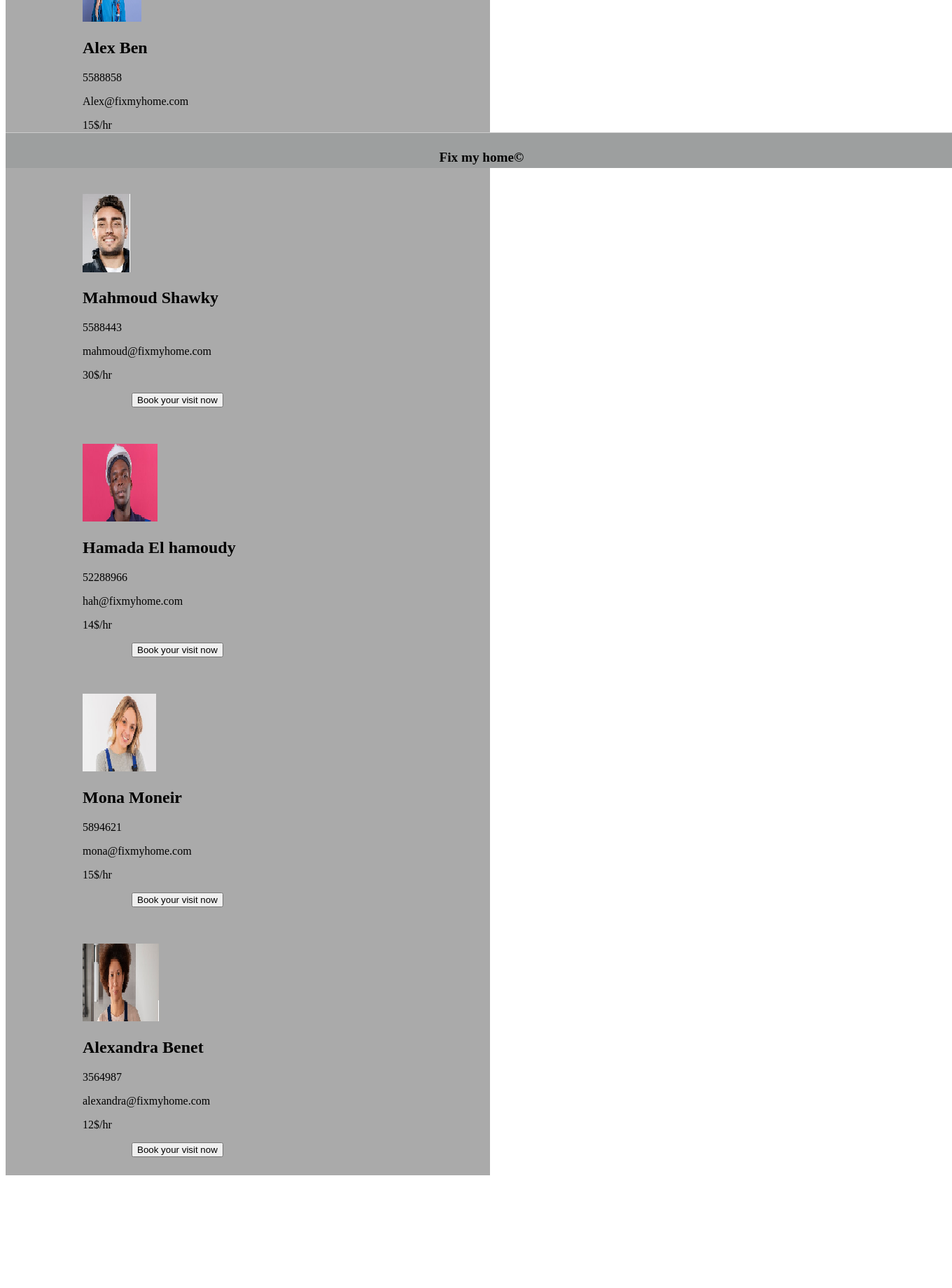
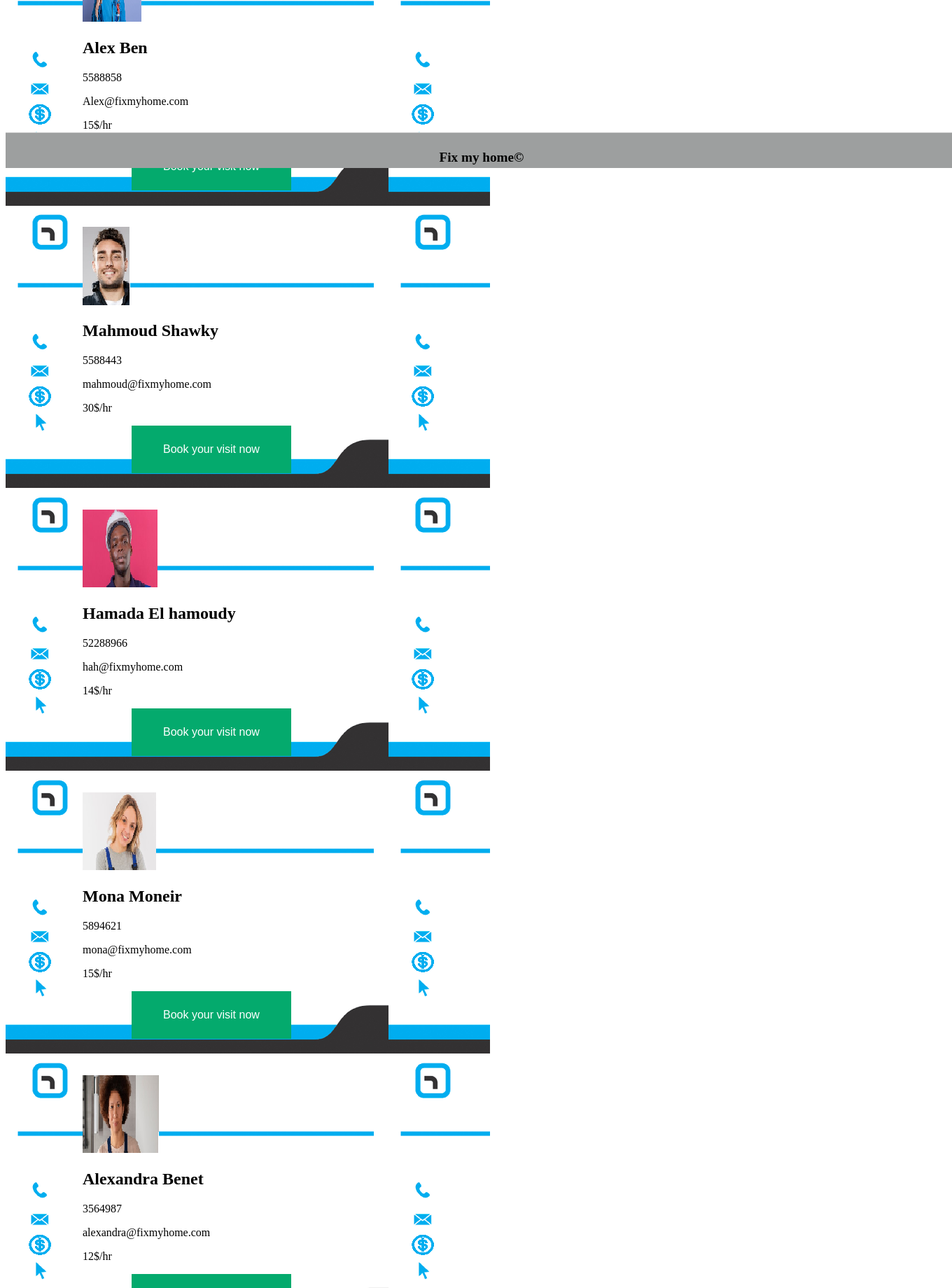
Before and after one commit to mostafazhrn/fixMyHome, a PHP site: page /templates/plumbers.php in a window 1360 px wide. Shown: the part 560-2400 px from the top of the page at 70% size. Before the commit the page ends 2239 px from the top, so only its background shows below. Run offline with PHP 8.4, Linux system fonts and the light colour scheme; data comes from the database, SQL or seed files in the repository.

Commit message:
add styling to php & fix ninth child css

```diff
--- a/templates/plumbers.php
+++ b/templates/plumbers.php
@@ -90,7 +90,64 @@ footer p {
 	    {
 		        ?>
 				    <div class="row">
-				          <div class="column" style="background-color:#aaa;">
+					  <div class="column" style="background-color:#aaa;">
+	     <style>
+        div:nth-child(1) {
+  background-image: url('../static/images/emptyCardsmall - Copy - Copy.png');
+}
+.container {
+  position: relative;
+  text-align: center;
+  color: white;
+}
+
+.bottom-left {
+  position: absolute;
+  bottom: 8px;
+  left: 16px;
+}
+
+.top-left {
+  position: absolute;
+  top: 8px;
+  left: 16px;
+}
+
+.top-right {
+  position: absolute;
+  top: 8px;
+  right: 16px;
+}
+
+.bottom-right {
+  position: absolute;
+  bottom: 8px;
+  right: 16px;
+}
+
+.centered {
+  position: absolute;
+  top: 40%;
+  left: 20%;
+  transform: translate(-50%, -50%);
+}
+.button {
+  background-color: #04AA6D; /* Green */
+  border: none;
+  color: white;
+  padding: 25px 45px;
+  text-align: center;
+  text-decoration: none;
+  display: inline-block;
+  font-size: 16px;
+  cursor:pointer;
+}
+
+.h2{
+  position: relative;
+  top: 50%;
+}
+</style>
 	<p style="margin-left: 100px;"><?php echo $row['Link']; ?></p>
         <h2 style="margin-left: 100px;"><?php echo $row['Name']; ?></h2>
 
```
